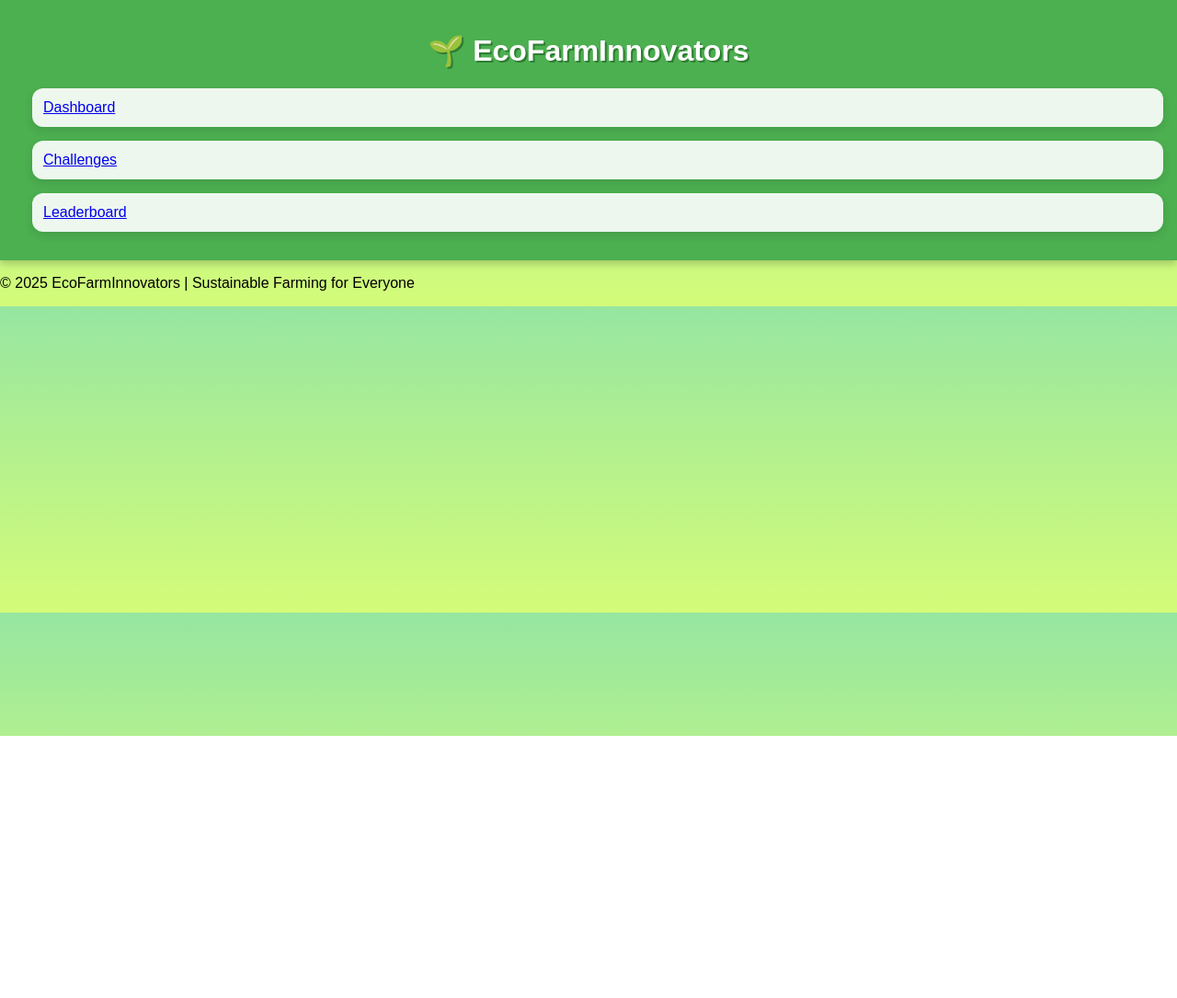
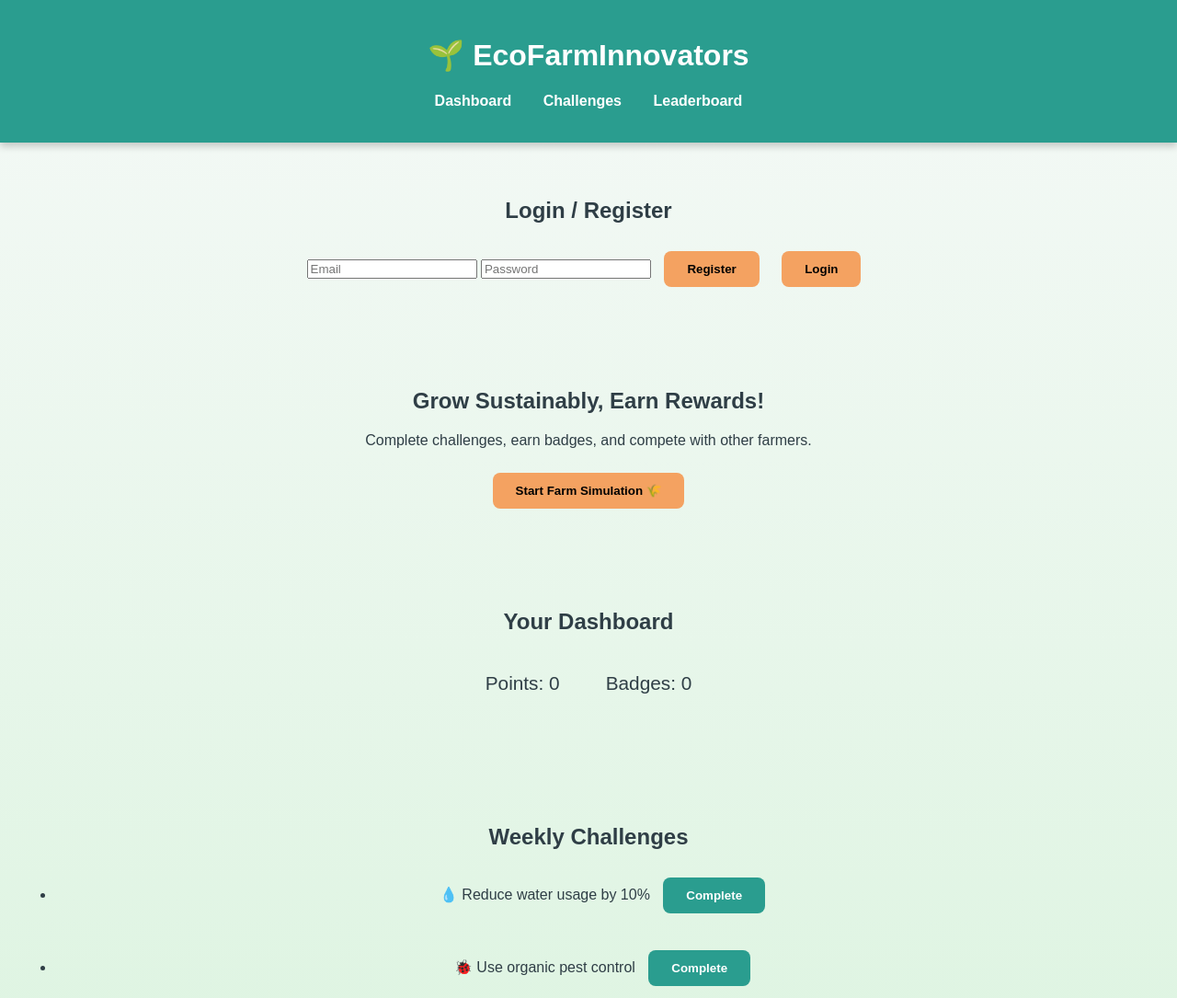
Before and after one commit to ecofarminnovators/Farmatech, a plain HTML site: page index.html in a window 1280 px wide. Shown: the top 1085 px of the page at 92% size. Before the commit the page ends 800 px from the top, so only its background shows below. Drawn offline with Linux system fonts and the light colour scheme; no server answers.

Commit message:
Update style.css

```diff
--- a/style.css
+++ b/style.css
@@ -1,54 +1,112 @@
 body {
-  font-family: 'Poppins', sans-serif;
-  margin: 0; padding: 0;
-  background: linear-gradient(to top, #d4fc79, #96e6a1);
+    font-family: 'Arial', sans-serif;
+    margin: 0;
+    background: linear-gradient(to bottom, #f5f9f7, #d8f3dc);
+    color: #2f3e46;
 }
 
 header {
-  background-color: #4caf50; color: white;
-  padding: 15px; text-align: center;
-  box-shadow: 0 4px 8px rgba(0,0,0,0.2);
-  position: sticky; top: 0; z-index: 100;
+    background-color: #2a9d8f;
+    color: white;
+    padding: 20px;
+    text-align: center;
+    box-shadow: 0 4px 8px rgba(0,0,0,0.2);
 }
 
-header h1 { font-size: 2rem; text-shadow: 2px 2px #2e7d32; }
-nav button {
-  margin: 5px; padding: 10px 20px; border-radius: 50px;
-  border: none; background-color: #fff; color: #4caf50;
-  font-weight: bold; cursor: pointer; transition: 0.3s;
-}
-nav button:hover { transform: scale(1.1); background-color: #e0e0e0; }
-
-main { padding: 20px; }
-section { display: none; animation: fadeIn 0.6s ease-in-out; }
-section.active { display: block; }
-
-.cards { display: flex; justify-content: space-around; flex-wrap: wrap; margin-bottom: 20px; }
-.card { background: rgba(255,255,255,0.9); padding: 20px; border-radius: 15px; width: 28%;
-       text-align: center; box-shadow: 0 4px 10px rgba(0,0,0,0.15); margin: 10px 0; }
-
-.badges-container { display: flex; flex-wrap: wrap; justify-content: center; gap: 10px; }
-.badge { background-color: #ffeb3b; color: #4caf50; padding: 5px 10px; border-radius: 20px;
-        font-weight: bold; display: inline-flex; align-items: center; gap: 5px; box-shadow: 0 2px 6px rgba(0,0,0,0.2); }
-
-.progress-container { margin-top: 20px; }
-.progress-bar { background-color: #ddd; border-radius: 20px; width: 100%; height: 25px; overflow: hidden; }
-.progress-fill { background-color: #4caf50; height: 100%; width: 0; border-radius: 20px; transition: width 0.6s ease-in-out; }
-
-.weather-card { margin-top: 20px; background: rgba(255,255,255,0.8); padding: 15px; border-radius: 12px; text-align: center; }
-
-ul, ol { padding-left: 20px; }
-li { margin-bottom: 15px; padding: 12px; background: rgba(255,255,255,0.9); border-radius: 12px;
-     display: flex; justify-content: space-between; align-items: center; box-shadow: 0 4px 10px rgba(0,0,0,0.1);
+header nav ul {
+    list-style: none;
+    padding: 0;
 }
 
-.complete-btn, form button {
-  padding: 6px 12px; background-color: #4caf50; color: white; border: none; border-radius: 25px;
-  font-weight: bold; cursor: pointer; transition: 0.3s;
+header nav ul li {
+    display: inline;
+    margin: 0 15px;
 }
-.complete-btn:hover, form button:hover { transform: scale(1.1); background-color: #45a049; }
 
-.farm-bg { position: fixed; top:0; left:0; width:100%; height:100%; background:url('farm-background.gif') no-repeat center center; background-size: cover; z-index: -1; opacity:0.15; }
+header nav ul li a {
+    color: white;
+    text-decoration: none;
+    font-weight: bold;
+}
 
-@keyframes fadeIn { from {opacity: 0;} to {opacity: 1;} }
-@media (max-width: 768px) { .cards { flex-direction: column; } .card { width: 80%; margin: 10px auto; } nav button { width: 80%; margin: 10px auto; } }
+section {
+    padding: 40px 20px;
+    text-align: center;
+}
+
+.btn, .btn-challenge {
+    padding: 12px 25px;
+    margin: 10px;
+    border: none;
+    border-radius: 8px;
+    cursor: pointer;
+    font-weight: bold;
+    transition: all 0.3s ease;
+}
+
+.btn {
+    background-color: #f4a261;
+}
+
+.btn:hover {
+    background-color: #e76f51;
+}
+
+.btn-challenge {
+    background-color: #2a9d8f;
+    color: white;
+}
+
+.btn-challenge:hover {
+    background-color: #21867a;
+}
+
+.stats {
+    display: flex;
+    justify-content: center;
+    gap: 50px;
+    font-size: 1.3em;
+    margin-bottom: 20px;
+}
+
+#badge-container {
+    display: flex;
+    justify-content: center;
+    gap: 10px;
+    flex-wrap: wrap;
+}
+
+.badge {
+    width: 60px;
+    height: 60px;
+    background-color: #e9c46a;
+    border-radius: 50%;
+    display: flex;
+    align-items: center;
+    justify-content: center;
+    font-size: 1.2em;
+    animation: pop 0.5s;
+}
+
+@keyframes pop {
+    0% {transform: scale(0);}
+    100% {transform: scale(1);}
+}
+
+#challenge-list li {
+    margin: 20px 0;
+}
+
+footer {
+    background-color: #264653;
+    color: white;
+    padding: 15px;
+    text-align: center;
+}
+
+@media (max-width: 600px) {
+    .stats {
+        flex-direction: column;
+        gap: 20px;
+    }
+}
```
